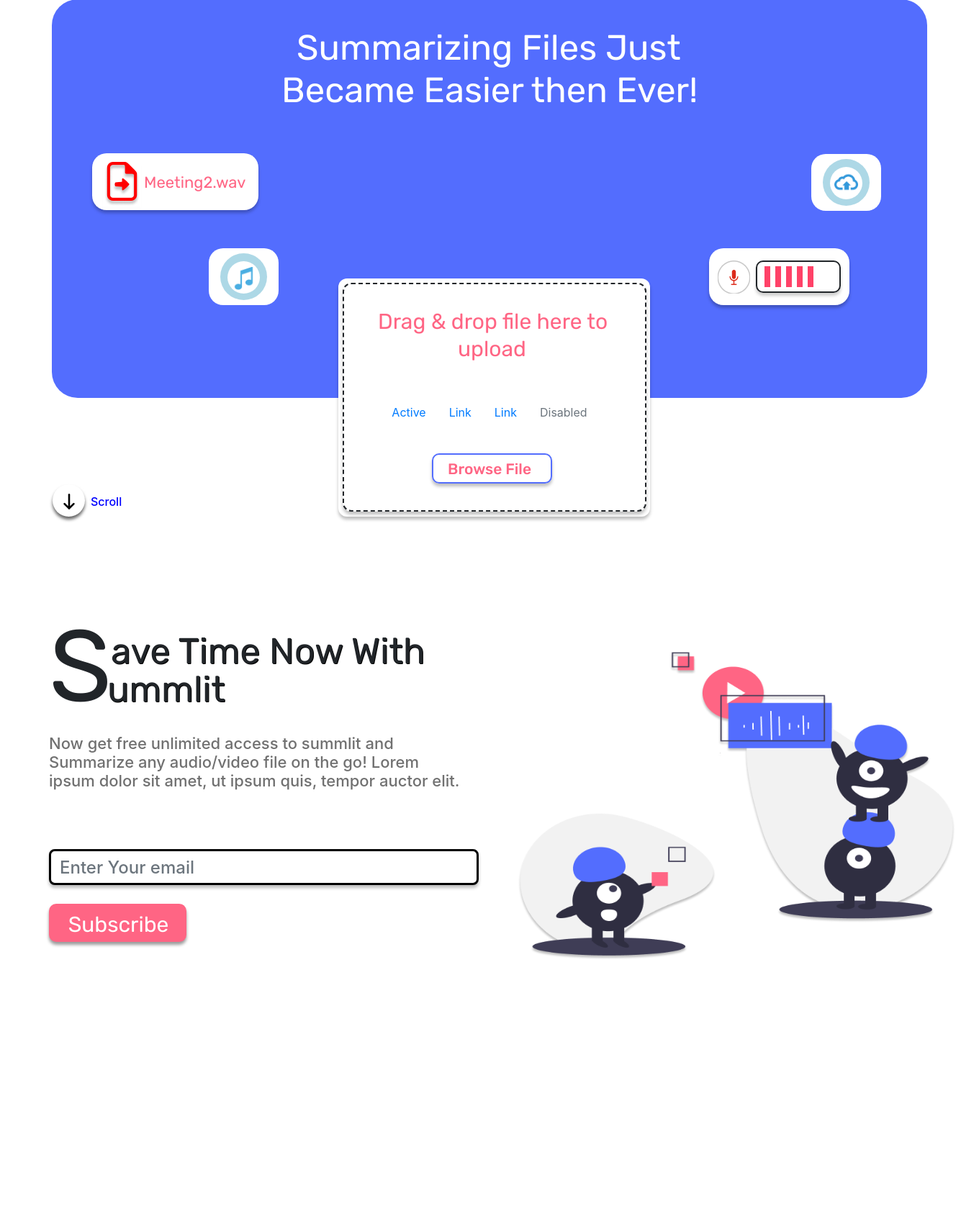
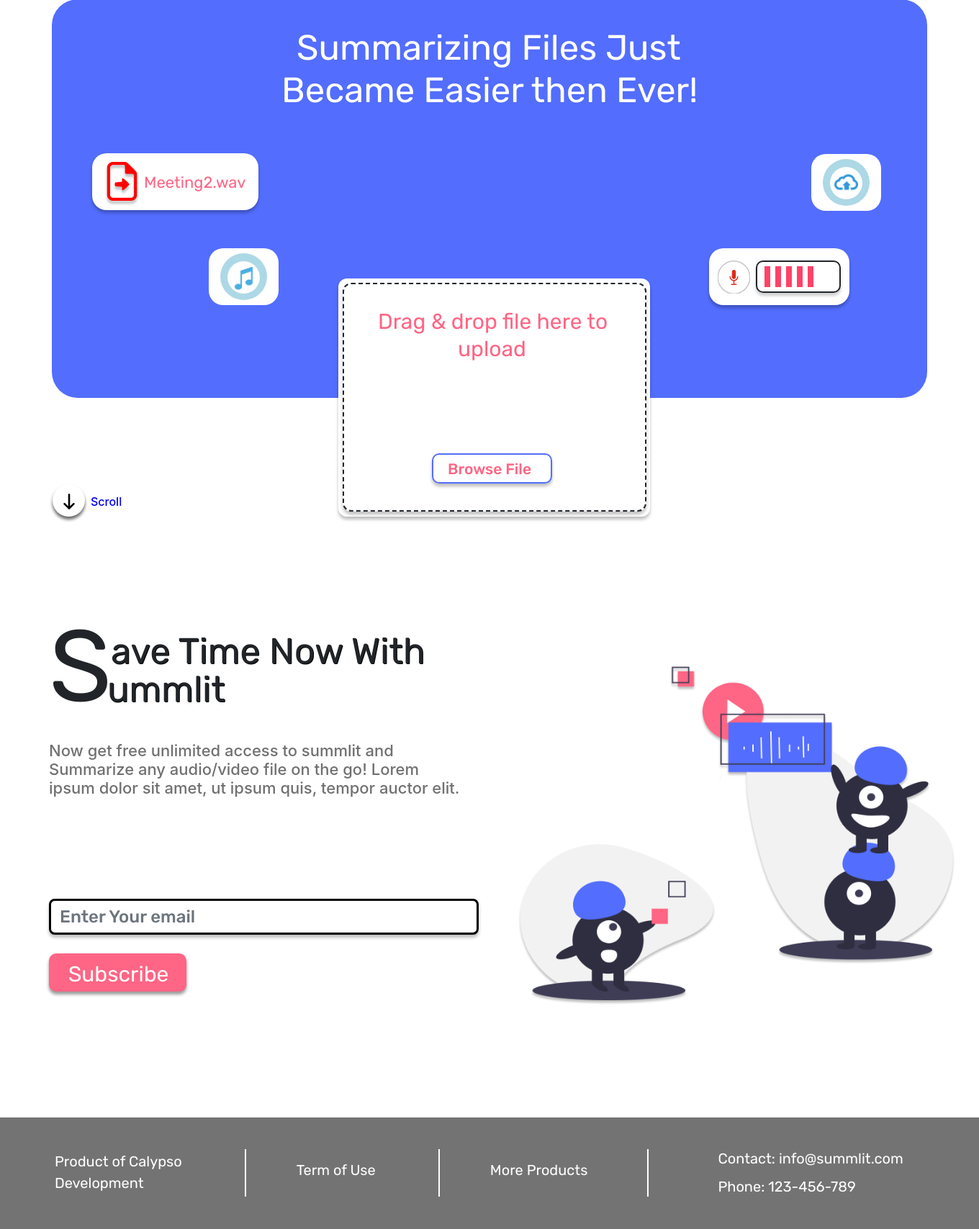
Before and after one commit to fe-iron/summlit, a Django app: page / in a window 1360 px wide. Shown: the part 152-1860 px from the top of the page at 72% size. Before the commit the page ends 1484 px from the top, so only its background shows below. Run offline with Django 3.2, Linux system fonts and the light colour scheme; some libraries are stand-ins or nearby versions.

Commit message:
update in bottom part of the website

```diff
--- a/summlit_design/static/css/style.css
+++ b/summlit_design/static/css/style.css
@@ -359,7 +359,7 @@
 #extra-tag{
     position: absolute;
     color: rgba(0, 0, 0, 0.56);
-    margin-top: 1021px;
+    margin-top: 1031px;
     margin-left: -19px;
     font-weight: 500;
     font-size: 22px;
@@ -367,7 +367,7 @@
 
 }
 form{
-    margin-top: 1181px;
+    margin-top: 1250px;
     margin-left: -19px;
 }
 #email-subscribe{
@@ -385,8 +385,10 @@
     box-shadow: 0px 4px 4px rgba(0, 0, 0, 0.40);
 }
 #email{
+    font-family: 'Rubik', sans-serif;
     height: 50px;
     font-weight: 500;
+    color: #D2D2D2;
     border: 3px solid #000000;
     border-radius: 0.50rem;
     line-height: 1.5;
@@ -394,8 +396,50 @@
 }
 #group{
     position: absolute;
-    margin-top: 907px;
+    margin-top: 927px;
     width: 100%;
-    height: 428px;
+    height: 471px;
     margin-left: 24px;
 }
+.container-fluid{
+    position: relative;
+    margin-top: 1000px;
+    background-color: #747373;
+    padding-top: 30px;
+    padding-bottom: 15px;
+}
+nav p{
+    font-family: 'Rubik', sans-serif;
+    text-decoration: none;
+    color: #ffffff;
+    font-size: 20px;
+    margin-left: 45px;
+    margin-top: 8px;
+
+}
+.hr-bar{
+    position: absolute;
+    width: 0px;
+    height: 66px;
+    margin-left: 325px;
+    margin-top: 14px;
+    border: 1.5px solid #FFFFFF;
+}
+
+#hr-bar2{
+    position: absolute;
+    width: 0px;
+    height: 66px;
+    margin-left: 594px;
+    margin-top: 14px;
+    border: 1.5px solid #FFFFFF;
+}
+
+#hr-bar3{
+    position: absolute;
+    width: 0px;
+    height: 66px;
+    margin-left: 884px;
+    margin-top: 14px;
+    border: 1.5px solid #FFFFFF;
+}
--- a/summlit_design/templates/home/index.html
+++ b/summlit_design/templates/home/index.html
@@ -114,25 +114,14 @@
 <!--    blue body ends here-->
 
 <!--    footer starts here-->
-    <footer>
-        <div class="container-fluid"><div class="row"><div class="col-md-12">
-           <ul class="nav justify-content-center">
-              <li class="nav-item">
-                <a class="nav-link active" href="#">Active</a>
-              </li>
-              <li class="nav-item">
-                <a class="nav-link" href="#">Link</a>
-              </li>
-              <li class="nav-item">
-                <a class="nav-link" href="#">Link</a>
-              </li>
-              <li class="nav-item">
-                <a class="nav-link disabled" href="#" tabindex="-1" aria-disabled="true">Disabled</a>
-              </li>
-            </ul>
-         </div></div></div>
-
-    </footer>
+<div class="container-fluid">
+    <nav class="nav">
+      <p class="nav-link" >Product of Calypso <br>Development</p> <div class="hr-bar"></div>
+      <p class="nav-link" style="margin-left: 127px;margin-top: 20px;">Term of Use</p> <div id="hr-bar2"></div>
+      <p class="nav-link" style="margin-left: 127px;margin-top: 20px;">More Products</p> <div id="hr-bar3"></div>
+      <p class="nav-link" style="margin-left: 149px;margin-top: 0px; line-height: 39px;">Contact: info@summlit.com <br>Phone: 123-456-789</p>
+    </nav>
+</div>
 <!--    footer ends here-->
 
     <!-- Optional JavaScript -->
```
